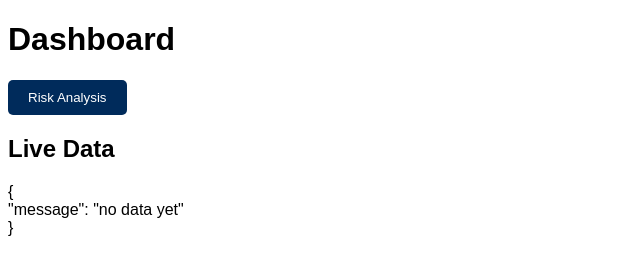
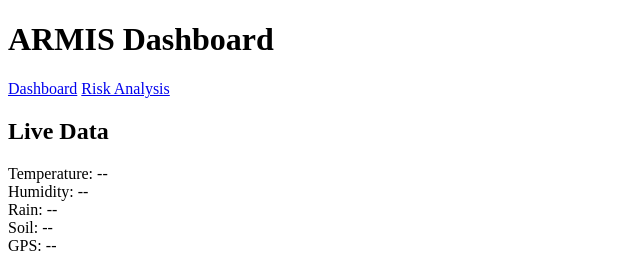
Before and after one commit to Sourjak/armis-backend, a Flask app: page /dashboard in a window 1280 px wide. Shown: the top 255 px of the page, without its empty margins (0-640 px from the left). Run offline with Flask 3, Linux system fonts and the light colour scheme; the visitor is signed in with stand-in values (Sample User, id 1).

Commit message:
Update dashboard.html

```diff
--- a/armis-backend/templates/dashboard.html
+++ b/armis-backend/templates/dashboard.html
@@ -1,31 +1,91 @@
 <!DOCTYPE html>
-<html>
+<html lang="en">
 <head>
-    <title>Dashboard</title>
+    <meta charset="UTF-8">
+    <title>ARMIS Dashboard</title>
+    <link rel="stylesheet" href="{{ url_for('static', filename='styles.css') }}">
+    <script src="https://cdn.jsdelivr.net/npm/chart.js"></script>
 </head>
-<body style="font-family: Arial;">
+<body>
+    <header>
+        <h1>ARMIS Dashboard</h1>
+        <nav>
+            <a href="{{ url_for('dashboard') }}">Dashboard</a>
+            <a href="{{ url_for('risk_analysis') }}">Risk Analysis</a>
+        </nav>
+    </header>
 
-    <h1>Dashboard</h1>
+    <main>
+        <section id="live-data">
+            <h2>Live Data</h2>
+            <div class="data-cards">
+                <div class="card">Temperature: <span id="temp">--</span></div>
+                <div class="card">Humidity: <span id="humidity">--</span></div>
+                <div class="card">Rain: <span id="rain">--</span></div>
+                <div class="card">Soil: <span id="soil">--</span></div>
+                <div class="card">GPS: <span id="gps">--</span></div>
+            </div>
+        </section>
 
-    <!-- Risk Analysis Button -->
-    <a href="{{ url_for('risk') }}">
-        <button style="background-color:#002B5B;color:white;padding:10px 20px;border:none;border-radius:5px;">
-            Risk Analysis
-        </button>
-    </a>
-
-    <h2>Live Data</h2>
-    <div id="data">Loading...</div>
+        <section id="graphs">
+            <canvas id="tempChart"></canvas>
+            <canvas id="humidityChart"></canvas>
+        </section>
+    </main>
 
     <script>
+        let tempData = [];
+        let humidityData = [];
+        let labels = [];
+
+        const tempChartCtx = document.getElementById('tempChart').getContext('2d');
+        const humidityChartCtx = document.getElementById('humidityChart').getContext('2d');
+
+        const tempChart = new Chart(tempChartCtx, {
+            type: 'line',
+            data: { labels, datasets: [{ label: 'Temperature (°C)', data: tempData, borderColor: 'red', tension: 0.3 }] },
+            options: { responsive: true, maintainAspectRatio: false }
+        });
+
+        const humidityChart = new Chart(humidityChartCtx, {
+            type: 'line',
+            data: { labels, datasets: [{ label: 'Humidity (%)', data: humidityData, borderColor: 'blue', tension: 0.3 }] },
+            options: { responsive: true, maintainAspectRatio: false }
+        });
+
         async function fetchData() {
-            let res = await fetch("/data");
-            let data = await res.json();
-            document.getElementById("data").innerText = JSON.stringify(data, null, 2);
+            try {
+                const response = await fetch('/data');
+                const data = await response.json();
+
+                if (!data.message) {
+                    document.getElementById('temp').innerText = data.Temp || '--';
+                    document.getElementById('humidity').innerText = data.Humidity || '--';
+                    document.getElementById('rain').innerText = data.Rain || '--';
+                    document.getElementById('soil').innerText = data.Soil || '--';
+                    document.getElementById('gps').innerText = data.GPS || '--';
+
+                    const timeLabel = new Date().toLocaleTimeString();
+                    labels.push(timeLabel);
+                    tempData.push(parseFloat(data.Temp) || 0);
+                    humidityData.push(parseFloat(data.Humidity) || 0);
+
+                    if (labels.length > 20) {
+                        labels.shift();
+                        tempData.shift();
+                        humidityData.shift();
+                    }
+
+                    tempChart.update();
+                    humidityChart.update();
+                }
+            } catch (err) {
+                console.error("Error fetching data:", err);
+            }
         }
-        setInterval(fetchData, 3000);
+
+        setInterval(fetchData, 2000);
         fetchData();
     </script>
-
 </body>
 </html>
```
